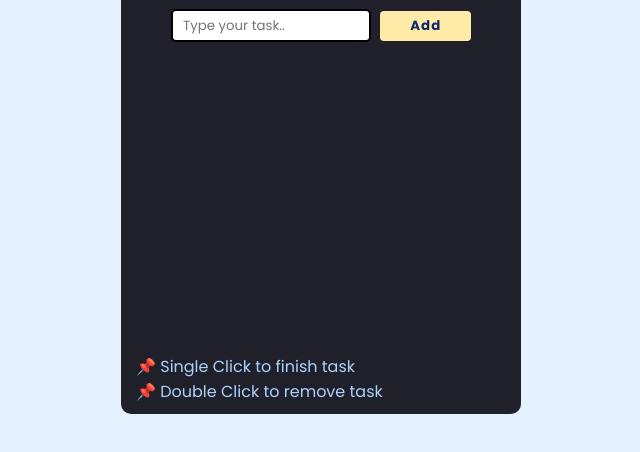
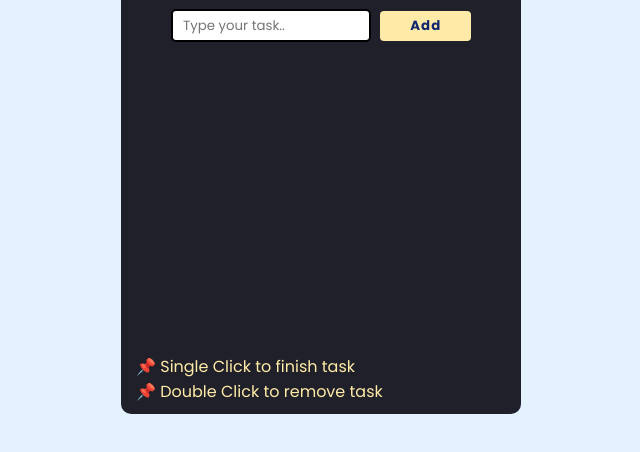
Before and after one commit to imsedhu/To-Do-List, a plain HTML site: page index.html in a window 1280 px wide. Shown: the part 186-638 px from the top of the page, without its empty margins (319-959 px from the left). Drawn offline with Linux system fonts and the light colour scheme.

Commit message:
hint color chnaged

```diff
--- a/style.css
+++ b/style.css
@@ -147,4 +147,5 @@
   bottom: 0;
   margin-left: 15px;
   margin-bottom: 10px;
+  color:#ffeba7;
 }
```
